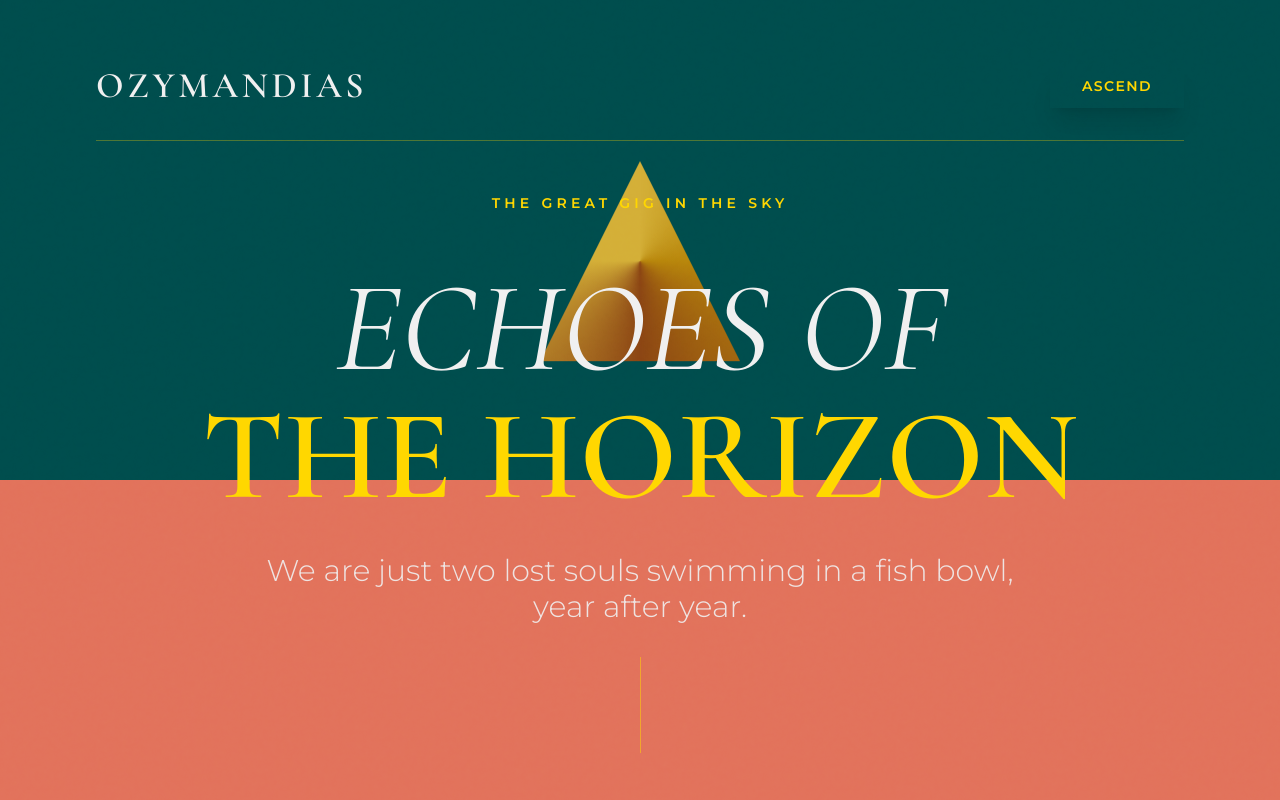
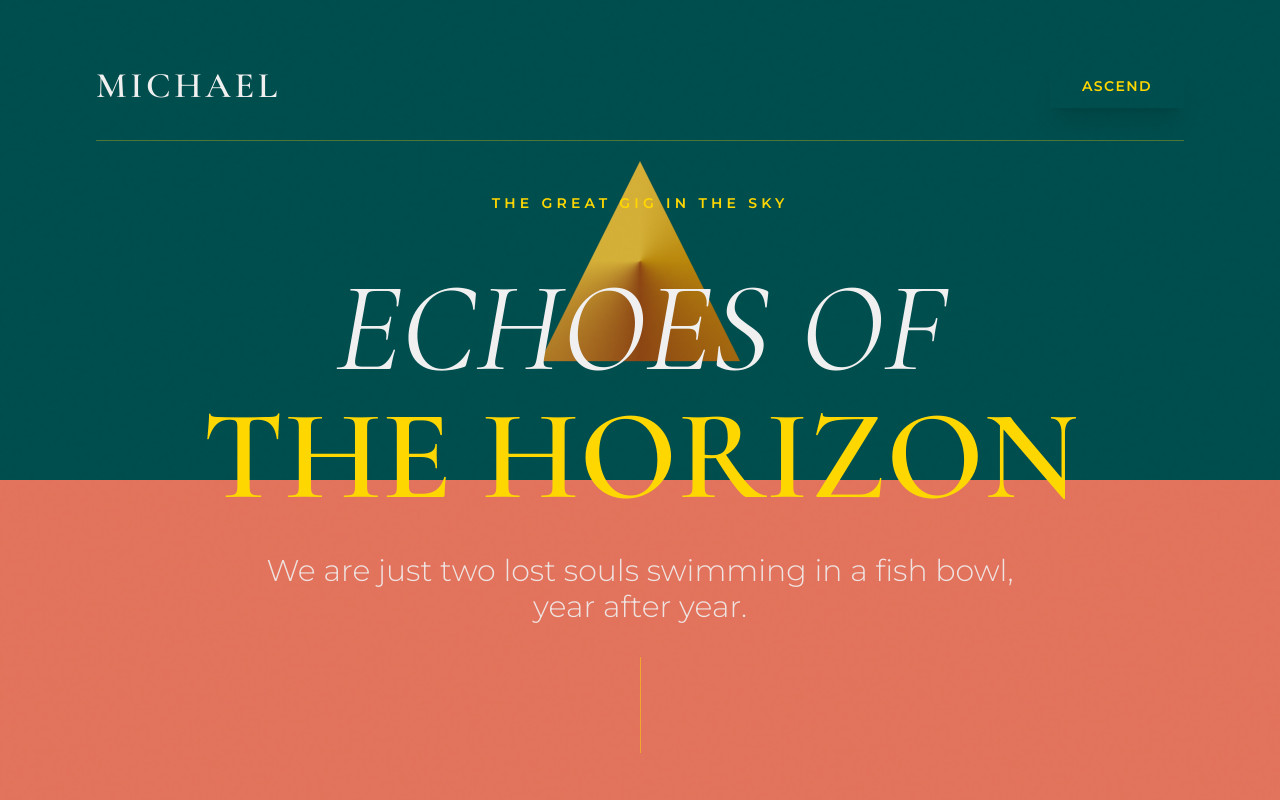
Before and after one commit to IkokuDev/dual-nature-prototype, a React (Vite) app: page / in a window 1280 px wide. Shown: the top 800 px of the page. Built offline with nearby package versions, Linux system fonts and the light colour scheme; no server answers; the database is empty.

Commit message:
subtle change

```diff
--- a/components/Layout.tsx
+++ b/components/Layout.tsx
@@ -58,9 +58,9 @@ export const Layout: React.FC = () => {
           <nav className="flex justify-between items-center mb-12 sticky top-0 py-8 z-50 backdrop-blur-sm border-b border-[var(--border-color)]">
             <a href="/" className="text-3xl md:text-4xl font-bold uppercase burn-text tracking-widest heading-font hover:opacity-80 transition-opacity">
               {isDark ? (
-                <span>IMPERATOR</span>
+                <span>AHAMEFUNA</span>
               ) : (
-                <span>OZYMANDIAS</span>
+                <span>MICHAEL</span>
               )}
             </a>
             <Toggle isDark={isDark} onToggle={toggleTheme} />
@@ -73,13 +73,13 @@ export const Layout: React.FC = () => {
 
           {/* Persistent Footer Elements */}
           <div className="mt-24 mb-12">
-             <SonicRelay isDark={isDark} />
+            <SonicRelay isDark={isDark} />
           </div>
 
           <footer className="text-center pb-12 pt-12 border-t border-[var(--border-color)]">
-             <p className={`text-xs tracking-[0.3em] uppercase opacity-70`}>
-               {isDark ? 'THOUGHT BEGETS HERESY.' : 'SHINE ON YOU CRAZY DIAMOND.'}
-             </p>
+            <p className={`text-xs tracking-[0.3em] uppercase opacity-70`}>
+              {isDark ? 'THOUGHT BEGETS HERESY.' : 'SHINE ON YOU CRAZY DIAMOND.'}
+            </p>
           </footer>
         </div>
       </div>
```
